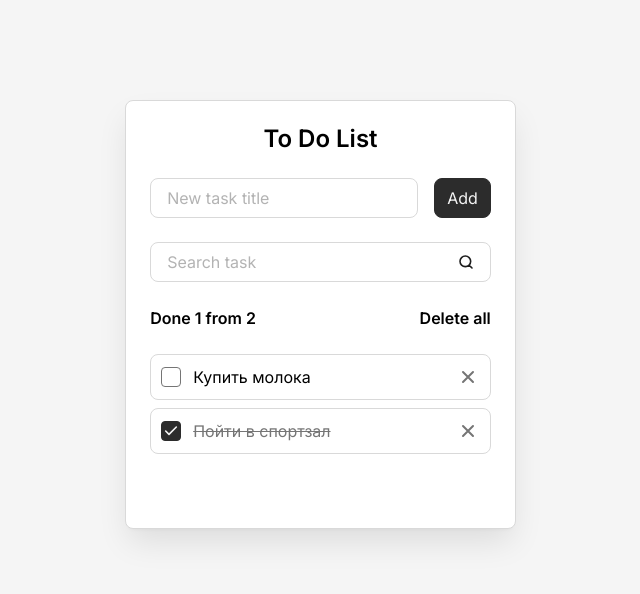
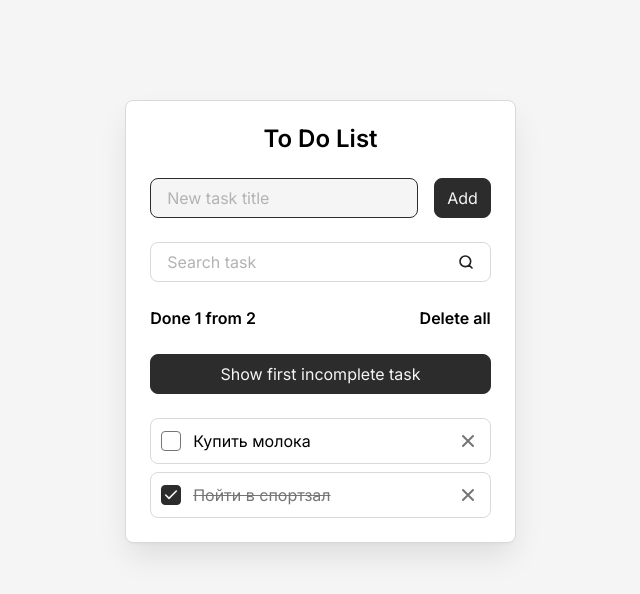
Before and after one commit to taptiyga/todo-react, a React (Vite) app: page / in a window 1280 px wide. Shown: the top 594 px of the page, without its empty margins (312-952 px from the left). Built offline with nearby package versions, Linux system fonts and the light colour scheme.

Commit message:
добавил focus на поле ввода и scroll

```diff
--- a/src/components/AddTaskForm.jsx
+++ b/src/components/AddTaskForm.jsx
@@ -1,7 +1,10 @@
 import Button from "./Button";
 import Field from "./Field";
 function AddTaskForm(props) {
-  const { addTask, newTaskTitle, setNewTaskTitle } = props;
+  const { addTask,
+    newTaskTitle,
+    setNewTaskTitle,
+    newTaskInputRef } = props;
 
   const onSubmit = (event) => {
     event.preventDefault();
@@ -15,6 +18,7 @@
         label="New task title"
         value={newTaskTitle}
         onInput={(e) => setNewTaskTitle(e.target.value)}
+        ref={newTaskInputRef}
       />
       <Button type="submit">Add</Button>
     </form>
--- a/src/components/Button.jsx
+++ b/src/components/Button.jsx
@@ -3,11 +3,12 @@
   const {
     className="",
     type="button",
-    children
+    children,
+    onClick
   } = props
 
   return (
-    <button className={`button ${className}`} type={type}>
+    <button className={`button ${className}`} type={type} onClick={onClick}>
       {children}
     </button>
   );
--- a/src/components/Field.jsx
+++ b/src/components/Field.jsx
@@ -1,5 +1,13 @@
 function Field(props) {
-  const { className = "", id, label, type = "text", value, onInput } = props;
+  const {
+    className = "",
+    id,
+    label,
+    type = "text",
+    value,
+    onInput,
+    ref,
+  } = props;
   return (
     <div className={`${className} field`}>
       <label className="field__label" htmlFor={id}>
@@ -13,6 +21,7 @@
         type={type}
         value={value}
         onInput={onInput}
+        ref={ref}
       />
     </div>
   );
--- a/src/components/Todo.jsx
+++ b/src/components/Todo.jsx
@@ -1,8 +1,9 @@
-import { useState, useEffect } from "react";
+import { useState, useEffect, useRef } from "react";
 import AddTaskForm from "./AddTaskForm";
 import SearchTaskForm from "./SearchTaskForm";
 import TodoInfo from "./TodoInfo";
 import TodoList from "./TodoList";
+import Button from "./Button";
 
 function Todo() {
   const [tasks, setTasks] = useState(() => {
@@ -18,6 +19,10 @@
 
   const [newTaskTitle, setNewTaskTitle] = useState("");
   const [searchQuery, setSearchQuery] = useState("");
+
+  const newTaskInputRef = useRef(null);
+  const firstIncompleteTaskRef = useRef(null);
+  const firstIncompleteTaskId = tasks.find(({ isDone }) => !isDone)?.id;
 
   const deleteAllTasks = () => {
     const isConfirmed = confirm("Вы уверены, что хотите удалить все задачи?");
@@ -51,12 +56,17 @@
       setTasks([...tasks, newTask]);
       setNewTaskTitle("");
       setSearchQuery("");
+      newTaskInputRef.current.focus();
     }
   };
 
   useEffect(() => {
     localStorage.setItem("tasks", JSON.stringify(tasks));
   }, [tasks]);
+
+  useEffect(() => {
+    newTaskInputRef.current.focus();
+  }, []);
 
   const clearSearchQuery = searchQuery.trim().toLowerCase();
   const filteredTasks =
@@ -72,6 +82,7 @@
         addTask={addTask}
         newTaskTitle={newTaskTitle}
         setNewTaskTitle={setNewTaskTitle}
+        newTaskInputRef={newTaskInputRef}
       />
       <SearchTaskForm
         searchQuery={searchQuery}
@@ -82,9 +93,20 @@
         done={tasks.filter((t) => t.isDone).length}
         onDeleteAllButtonClick={deleteAllTasks}
       />
+      <Button
+        onClick={() =>
+          firstIncompleteTaskRef.current?.scrollIntoView({
+            behavior: "smooth",
+          })
+        }
+      >
+        Show first incomplete task
+      </Button>
       <TodoList
         tasks={tasks}
         filteredTasks={filteredTasks}
+        firstIncompleteTaskRef={firstIncompleteTaskRef}
+        firstIncompleteTaskId={firstIncompleteTaskId}
         onDeleteTaskButtonClick={deleteTask}
         onTaskCompleteChange={toggleTaskComplete}
       />
--- a/src/components/TodoItem.jsx
+++ b/src/components/TodoItem.jsx
@@ -4,11 +4,12 @@
     id,
     title,
     isDone,
+    ref,
     onDeleteButtonClick,
     onTaskCompleteChange,
   } = props;
   return (
-    <li className={`todo-item ${className}`}>
+    <li className={`todo-item ${className}`} ref={ref}>
       <input
         className="todo-item__checkbox"
         id={id}
--- a/src/components/TodoList.jsx
+++ b/src/components/TodoList.jsx
@@ -3,9 +3,11 @@
 function TodoList(props) {
   const {
     tasks = [],
+    filteredTasks,
+    firstIncompleteTaskRef,
+    firstIncompleteTaskId,
     onDeleteTaskButtonClick,
     onTaskCompleteChange,
-    filteredTasks,
   } = props;
 
   const hasTasks = tasks.length > 0;
@@ -23,9 +25,10 @@
         <TodoItem
           className="todo__item"
           key={task.id}
-          {...task}
+          ref={task.id === firstIncompleteTaskId ? firstIncompleteTaskRef : null}
           onDeleteButtonClick={onDeleteTaskButtonClick}
           onTaskCompleteChange={onTaskCompleteChange}
+          {...task}
         />
       ))}
     </ul>
```
